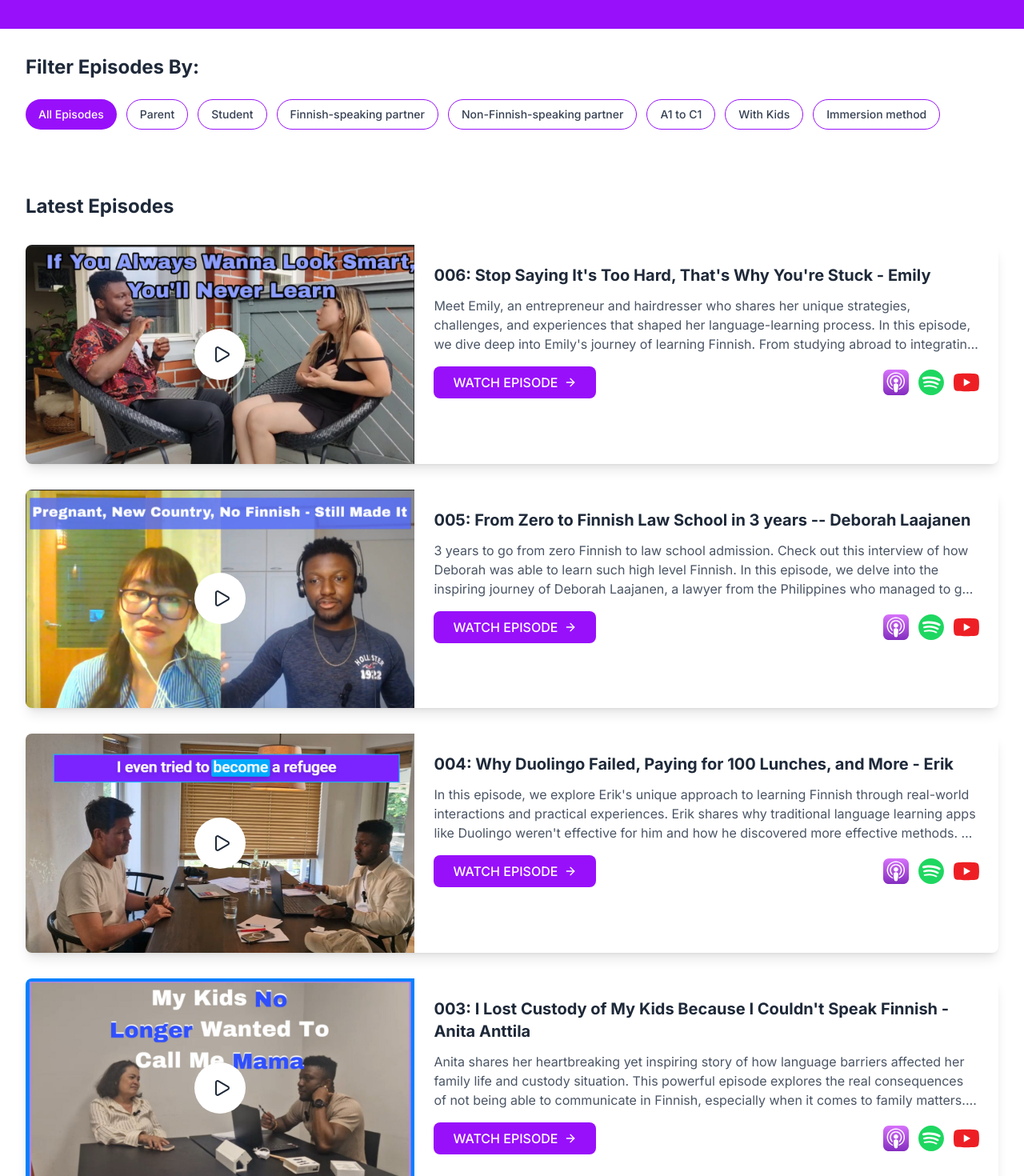
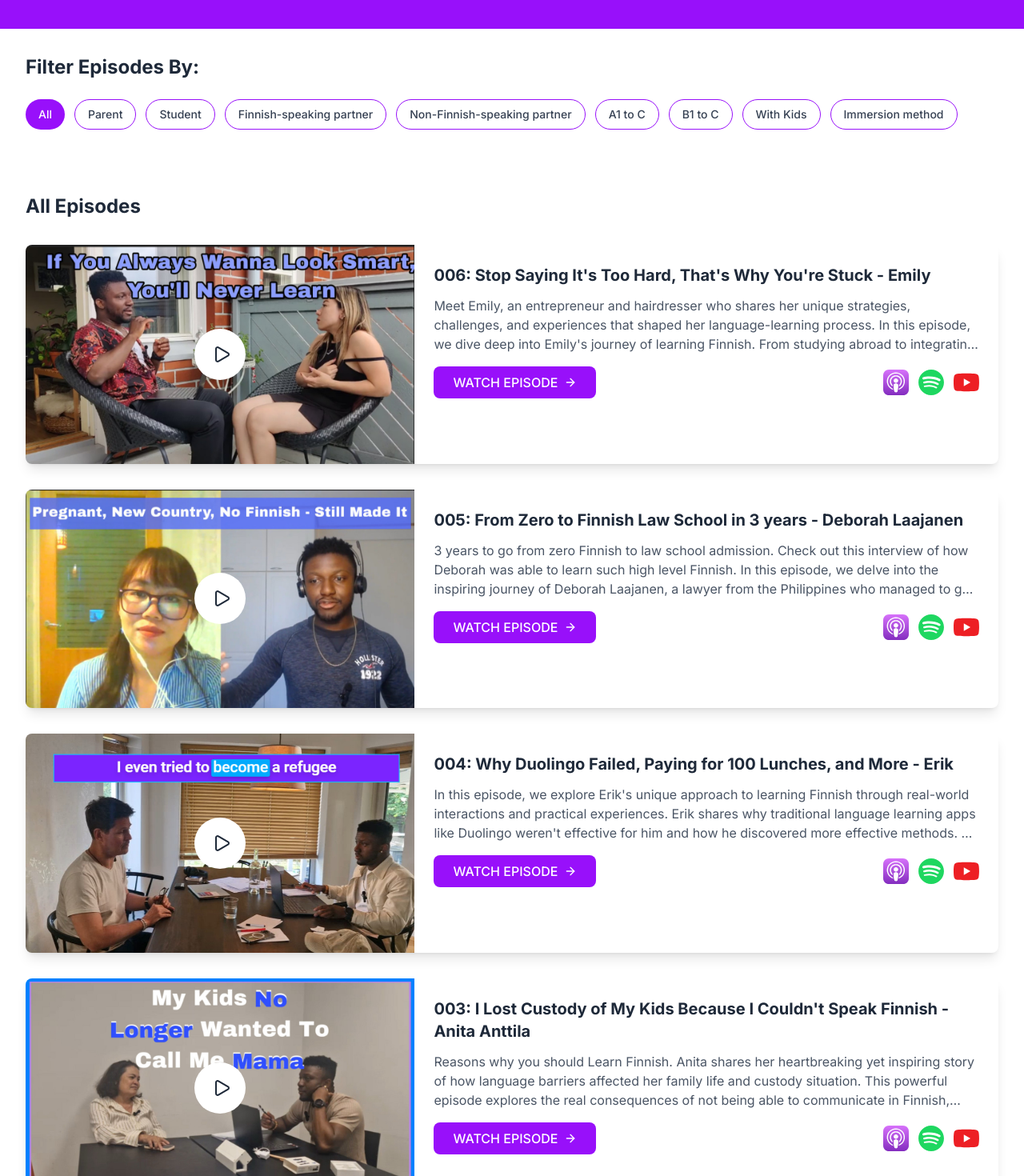
Before and after one commit to pokumars/howILearnedFinnish, a Next.js app: page / in a window 1280 px wide. Shown: the part 400-1870 px from the top of the page at 80% size. Built offline with nearby package versions, Linux system fonts and the light colour scheme.

Commit message:
Implement episode filtering by tags in the Home component, allowing users to select and view episodes based on specific categories. Update episode constants to reflect new tag names and enhance the display of filtered episodes.

```diff
--- a/src/app/page.tsx
+++ b/src/app/page.tsx
@@ -1,10 +1,24 @@
+"use client";
+
 import Navigation from "@/components/Navigation";
 import Footer from "@/components/Footer";
 import { Play, ArrowRight } from "lucide-react";
 import { filterTags, episodes } from "@/constants/episodes";
 import Image from "next/image";
+import { useState, useMemo } from "react";
 
 export default function Home() {
+  const [selectedTag, setSelectedTag] = useState<string>("All");
+
+  const filteredEpisodes = useMemo(() => {
+    if (selectedTag === "All") {
+      return episodes;
+    }
+    return episodes.filter((episode) =>
+      episode.tags.some((tag) => tag === selectedTag)
+    );
+  }, [selectedTag]);
+
   return (
     <div className="min-h-screen bg-white">
       <Navigation />
@@ -34,11 +48,12 @@ export default function Home() {
             Filter Episodes By:
           </h2>
           <div className="flex flex-wrap gap-3">
-            {filterTags.map((tag, index) => (
+            {filterTags.map((tag) => (
               <button
                 key={tag}
+                onClick={() => setSelectedTag(tag)}
                 className={`px-4 py-2 rounded-full text-sm font-medium transition-colors duration-200 ${
-                  index === 0
+                  selectedTag === tag
                     ? "bg-purple-600 text-white"
                     : "bg-white text-gray-700 border border-purple-600 hover:bg-purple-50"
                 }`}
@@ -54,10 +69,10 @@ export default function Home() {
       <section className="py-12 bg-white">
         <div className="max-w-7xl mx-auto px-4 sm:px-6 lg:px-8">
           <h2 className="text-2xl font-bold text-gray-800 mb-8">
-            Latest Episodes
+            {`${selectedTag} Episodes`}
           </h2>
           <div className="space-y-8">
-            {episodes.map((episode) => (
+            {filteredEpisodes.map((episode) => (
               <div
                 key={episode.id}
                 className="bg-white rounded-lg shadow-lg overflow-hidden"
--- a/src/constants/episodes.ts
+++ b/src/constants/episodes.ts
@@ -1,10 +1,11 @@
 export enum FilterTags {
-  AllEpisodes = "All Episodes",
+  AllEpisodes = "All",
   Parent = "Parent",
   Student = "Student",
   FinnishSpeakingPartner = "Finnish-speaking partner",
   NonFinnishSpeakingPartner = "Non-Finnish-speaking partner",
-  A1toC1 = "A1 to C1",
+  A1toC = "A1 to C",
+  B1toC = "B1 to C",
   WithKids = "With Kids",
   Immersion = "Immersion method",
 }
@@ -16,7 +17,12 @@ export const episodes = [
     title: "006: Stop Saying It's Too Hard, That's Why You're Stuck - Emily",
     description:
       "Meet Emily, an entrepreneur and hairdresser who shares her unique strategies, challenges, and experiences that shaped her language-learning process. In this episode, we dive deep into Emily's journey of learning Finnish. From studying abroad to integrating into Finnish society, Emily covers essential topics like vocabulary building, speaking, listening, grammar, reading, and writing. She also discusses the importance of mindset, staying motivated, and leveraging resources like podcasts, books, and online platforms to master Finnish. Learn how Emily overcame the hurdles of learning a new language and how you can apply her insights to your language-learning journey.",
-    tags: [FilterTags.Student, FilterTags.A1toC1, FilterTags.Immersion],
+    tags: [
+      FilterTags.Student,
+      FilterTags.A1toC,
+      FilterTags.Immersion,
+      FilterTags.NonFinnishSpeakingPartner,
+    ],
     videoUrl: "https://www.youtube.com/watch?v=t3QWADJcyJI",
     thumbnail: "/thumbnails/6_emily.jpg",
     platforms: [
@@ -36,8 +42,7 @@ export const episodes = [
   },
   {
     id: 5,
-    title:
-      "005: From Zero to Finnish Law School in 3 years -- Deborah Laajanen",
+    title: "005: From Zero to Finnish Law School in 3 years - Deborah Laajanen",
     description:
       "3 years to go from zero Finnish to law school admission. Check out this interview of how Deborah was able to learn such high level Finnish. In this episode, we delve into the inspiring journey of Deborah Laajanen, a lawyer from the Philippines who managed to get accepted into a Finnish law school despite being in Finland for just a few years. Deborah shares her struggles and strategies for learning Finnish to an advanced level, including the use of resources like Suomen mestari, podcasts, and integrating herself into Finnish society. She also discusses the motivation behind her efforts, the role of discipline, and the importance of setting concrete goals. This conversation is a must-listen for anyone facing the daunting task of learning a new language, especially in a new country.",
     tags: [
@@ -45,7 +50,6 @@ export const episodes = [
       FilterTags.WithKids,
       FilterTags.Immersion,
       FilterTags.FinnishSpeakingPartner,
-      FilterTags.NonFinnishSpeakingPartner,
     ],
     videoUrl: "https://youtu.be/V0jzUitkKL4?si=AEY553jX9wk0qV_W",
     thumbnail: "/thumbnails/5_Deborah.jpg",
@@ -69,7 +73,11 @@ export const episodes = [
     title: "004: Why Duolingo Failed, Paying for 100 Lunches, and More - Erik",
     description:
       "In this episode, we explore Erik's unique approach to learning Finnish through real-world interactions and practical experiences. Erik shares why traditional language learning apps like Duolingo weren't effective for him and how he discovered more effective methods. He discusses his strategy of paying for lunches to practice Finnish with native speakers, the importance of immersion, and how he overcame common challenges faced by adult language learners. This episode is packed with actionable insights for anyone looking to learn Finnish through authentic experiences.",
-    tags: [FilterTags.Student, FilterTags.A1toC1, FilterTags.Immersion],
+    tags: [
+      FilterTags.A1toC,
+      FilterTags.FinnishSpeakingPartner,
+      FilterTags.WithKids,
+    ],
     videoUrl: "https://youtu.be/qD6RTlqPmRA?si=fte-t1TsGpENFrCT",
     thumbnail: "/thumbnails/4_Erik.jpg",
     platforms: [
@@ -92,8 +100,14 @@ export const episodes = [
     title:
       "003: I Lost Custody of My Kids Because I Couldn't Speak Finnish - Anita Anttila",
     description:
-      "Anita shares her heartbreaking yet inspiring story of how language barriers affected her family life and custody situation. This powerful episode explores the real consequences of not being able to communicate in Finnish, especially when it comes to family matters. Anita discusses her journey to learn Finnish, the challenges she faced in the legal system, and how she eventually regained custody of her children. This episode highlights the importance of language learning beyond just personal development - it can literally change lives and family dynamics.",
-    tags: [FilterTags.Parent, FilterTags.WithKids, FilterTags.A1toC1],
+      "Reasons why you should Learn Finnish. Anita shares her heartbreaking yet inspiring story of how language barriers affected her family life and custody situation. This powerful episode explores the real consequences of not being able to communicate in Finnish, especially when it comes to family matters. Anita discusses her journey to learn Finnish, the challenges she faced in the legal system, and how she eventually regained custody of her children. This episode highlights the importance of language learning beyond just personal development - it can literally change lives and family dynamics.",
+    tags: [
+      FilterTags.Parent,
+      FilterTags.WithKids,
+      FilterTags.A1toC,
+      FilterTags.Immersion,
+      FilterTags.NonFinnishSpeakingPartner,
+    ],
     videoUrl: "https://www.youtube.com/watch?v=zcW4ibdkGc4",
     thumbnail: "/thumbnails/3_Anita.jpg",
     platforms: [
@@ -112,8 +126,12 @@ export const episodes = [
     id: 2,
     title: "002: How I Achieved Fluency in Finnish in Just One Year",
     description:
-      "In 2022, I embarked on a radical experiment — I pretended not to speak English for an entire year in order to immerse myself in Finnish and reach fluency as an adult. My  journey of mastering the Finnish language in just one year starting from a weak level! In this episode of 'How I Learned,' I reveal the key elements that helped me achieve high-level fluency by the end of 2022. From setting specific targets and creating a language immersion environment to utilizing podcasts, books, and articles, I provide actionable tips that can help you learn any language. Learn about the six essential components of language learning—vocabulary, speaking, listening, grammar, reading, and writing—and discover how I overcame challenges, kept myself motivated, and adapted my strategies along the way. Whether you're starting from scratch or looking to refine your skills, this video is packed with valuable advice for achieving your language learning goals. Don’t miss out—watch now and get inspired to take your linguistic abilities to the next level!",
-    tags: [FilterTags.Student, FilterTags.A1toC1, FilterTags.Immersion],
+      "In 2022, I embarked on a radical experiment — I pretended not to speak English for an entire year in order to immerse myself in Finnish and reach fluency as an adult. My  journey of mastering the Finnish language in just one year starting from a weak level! How to learn Finnish language easily. From setting specific targets and creating a language immersion environment to utilizing podcasts, books, and articles, I provide actionable tips that can help you learn any language. Learn about the six essential components of language learning—vocabulary, speaking, listening, grammar, reading, and writing—and discover how I kept myself motivated, and adapted my strategies along the way. Whether you're starting from scratch or looking to refine your skills, this video is packed with valuable advice for achieving your language learning goals.",
+    tags: [
+      FilterTags.B1toC,
+      FilterTags.Immersion,
+      FilterTags.FinnishSpeakingPartner,
+    ],
     videoUrl: "https://www.youtube.com/watch?v=mEQKGH0IN_s",
     thumbnail: "/thumbnails/2_Oheneba.jpg",
     platforms: [
```
